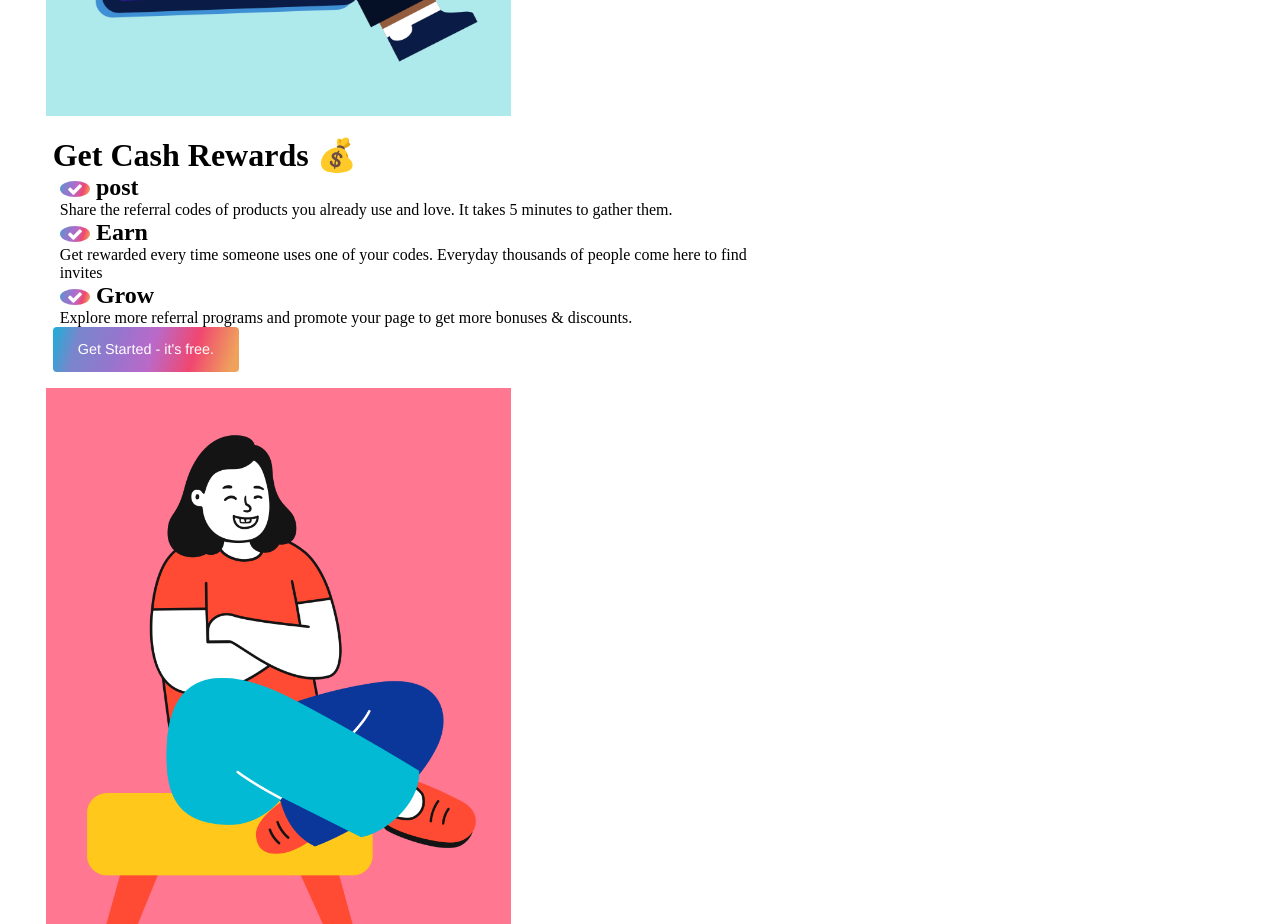
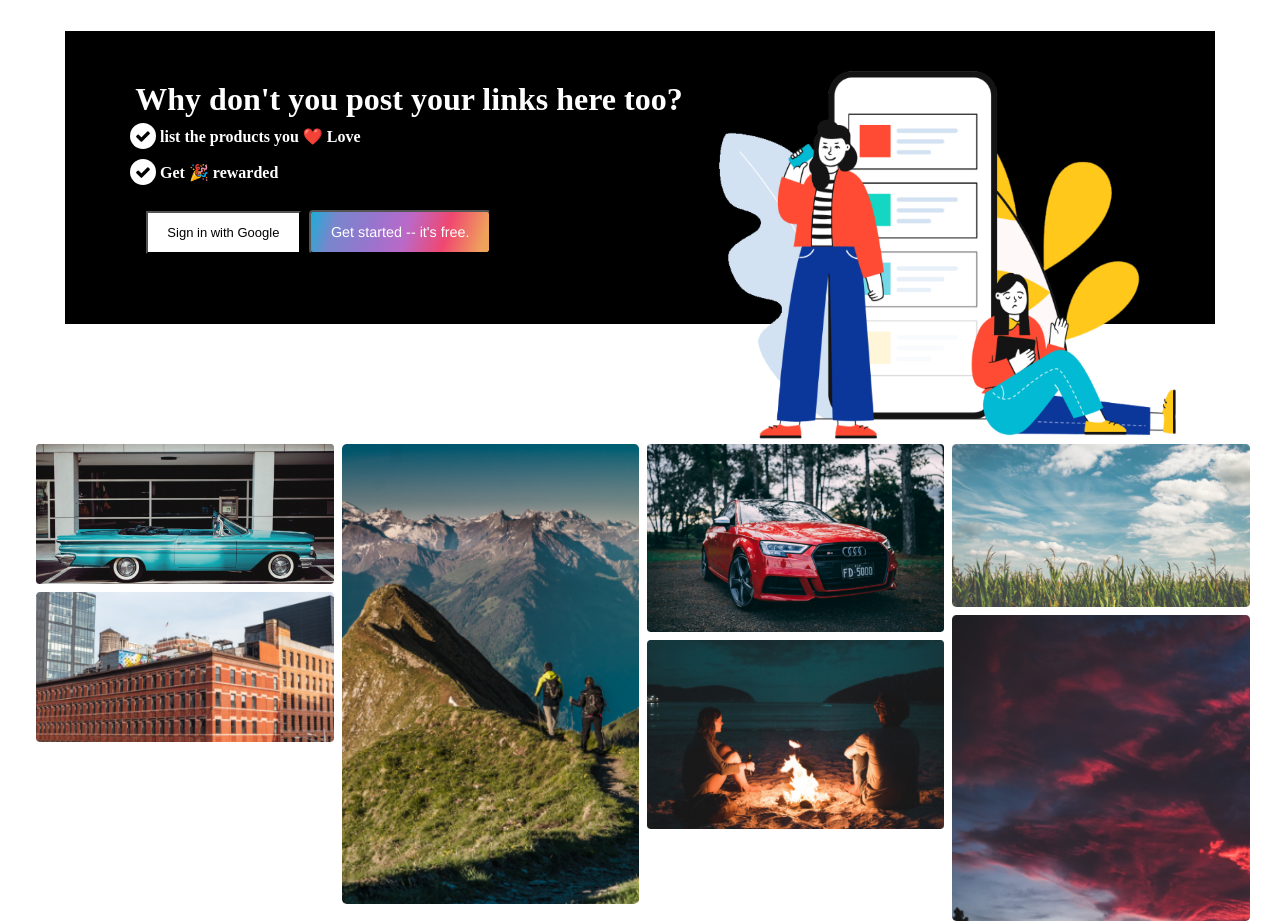
Before and after one commit to marouane-tabib/invitation_landing, a plain HTML site: page index.html in a window 1280 px wide. Shown: the part 1280-2204 px from the top of the page. Drawn offline with Linux system fonts and the light colour scheme.

Commit message:
last edit

```diff
--- a/css/style.css
+++ b/css/style.css
@@ -159,8 +159,7 @@
     /* End of media NavBar and slugs*/
 
     /* Start Slide */
-    textarea,
-input {
+    textarea , input {
             outline: none;
         }
 
@@ -185,10 +184,6 @@ input {
         font-size: 20;
         margin: 0%;
     }
-
-/* .bar {
-    display: inline;
-} */
 
     .img1 {
         position: relative;
@@ -284,17 +279,19 @@ input {
 .img2 {
     position: absolute;
     top: 40px;
-    right: 15%;
     height: 23em;
     width: 35em;
+    right: 20px;
 }
 
-.fa{
+.fa.fa-check{
     background: rgb(255, 255, 255);
     color: rgb(0, 0, 0);
     border: 15%;
     border-radius: 50%;
     font-size: 1rem;
+    text-align: center;
+    padding: 5px;
 }
     /* End Slide */
 
@@ -304,7 +301,7 @@ input {
 /* Body */
     /* Start Rewards */
       /* done icons*/
-        .fa{
+        .fa.liner-gr{
           background: linear-gradient(106.2deg, rgb(0, 186, 217) -4.3%, rgb(121, 134, 204) 14.1%, rgb(150, 117, 206) 34.7%, rgb(186, 105, 200) 53%, rgb(240, 71, 112) 74.7%, rgb(239, 162, 92) 95.6%);
           color: rgb(255, 255, 255);
           border: 15%;
@@ -312,7 +309,7 @@ input {
           font-size: 1rem;
         }
         /*the botton */
-        button {
+        body > core > rewards > div > div.text > button {
           position: relative;
           padding: 2% 3.5%;
           font-family: 'Franklin Gothic Medium', 'Arial Narrow', Arial, sans-serif;
@@ -382,7 +379,15 @@ input {
           vertical-align: middle;
           width: 100%;
         }
-
+        body > core > rewards > div > div.left-illustration{
+            flex: 1;
+        }
+        body > core > rewards > div > div.text{
+            flex: 1;
+        }
+        body > core > rewards > div > div.right-illustration{
+            flex: 1;
+        }
 
         @media screen and (max-width: 800px) {
           .column {
--- a/index.html
+++ b/index.html
@@ -6,6 +6,7 @@
     <meta name="viewport" content="width=device-width, initial-scale=1.0">
     <link rel="stylesheet" href="https://cdnjs.cloudflare.com/ajax/libs/font-awesome/4.7.0/css/font-awesome.min.css">
     <link rel = "stylesheet" href="css/style.css">
+    <link rel = "stylesheet" href="css/custome.css">
     <title>Home</title>
 </head>
 <body>
@@ -76,13 +77,9 @@
                   <img src="images/left-illustration.png" style="width:100%">
                 </div>
                 <div class="text">
-      <h1>
-        Get Cash Rewards &#128176;
-      </h1>
+                  <h1>Get Cash Rewards &#128176;</h1>
                   <div class="rewards">
-        <h2>
-          <i class="fa fa-check" aria-hidden="true"></i> post
-        </h2>
+                    <h2><i class="fa fa-check liner-gr" aria-hidden="true"></i> post</h2>
                     <p>
                     Share the referral codes of products you already use and
                     love. It takes 5 minutes to gather them.
@@ -90,7 +87,7 @@
                   </div>
                   <div class="rewards">
                     <h2>
-            <i class="fa fa-check" aria-hidden="true"></i> Earn
+                      <i class="fa fa-check liner-gr" aria-hidden="true"></i> Earn
                     </h2>
                     <p>
                     Get rewarded every time someone uses one of your
@@ -100,18 +97,16 @@
                   </div>
                   <div class="rewards">
                     <h2>
-              <i class="fa fa-check" aria-hidden="true"></i> Grow
+                      <i class="fa fa-check liner-gr" aria-hidden="true"></i> Grow
                     </h2>
                     <p>
                     Explore more referral programs and promote your page
                     to get more bonuses & discounts.
                     </p>
                   </div>
-            <p>
                     <button>
                       Get Started - it's free.
                     </button>
-            </p>
                 </div>
 
                 <div class = right-illustration>
@@ -125,7 +120,7 @@
                   <div class="second">
 
                       <h1>Why don't you post your links here too?</h1>
-                      <h4 >
+                      <h4>
                           <i class="fa fa-check" aria-hidden="true"> </i> list the products you &#10084;&#65039; Love
                       </h4>
                       <h4>
@@ -144,7 +139,7 @@
                   </div>
                   <img class="img2" src="images/signup-image.png" alt="signup-image">
               </div>
-
+          <br><br><br>
             </slide>
 
             <gallery>
```
Also changed, not shown: css/custome.css (added). Lines whose indentation alone changed are shown as unchanged.
